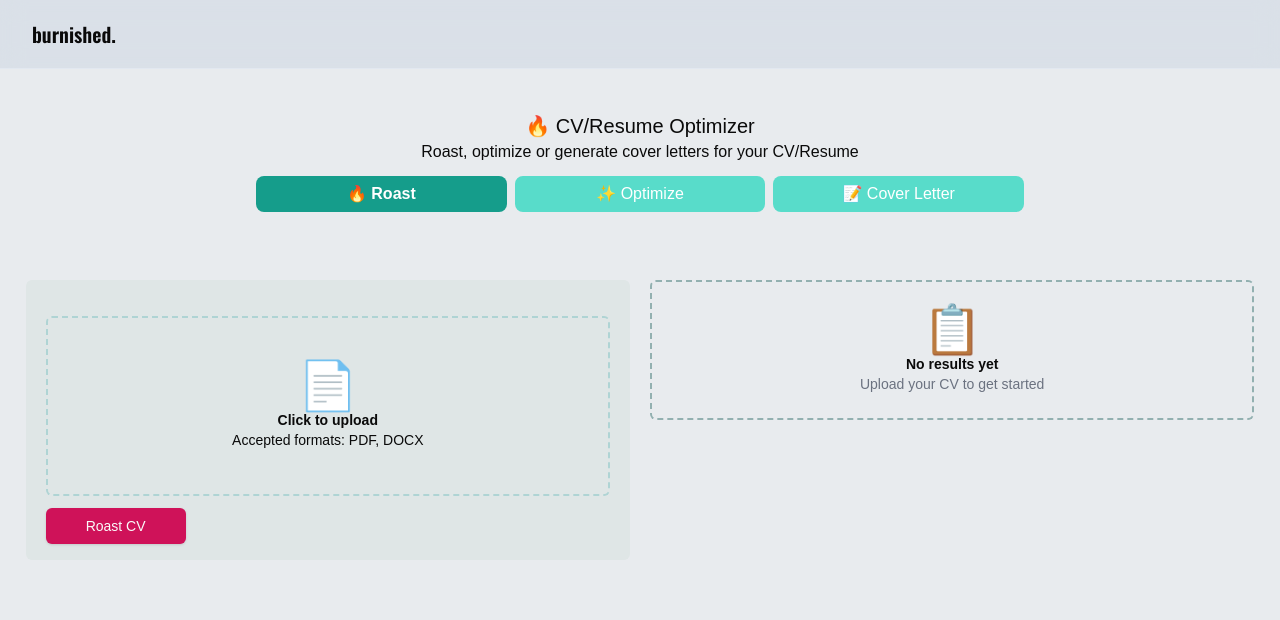
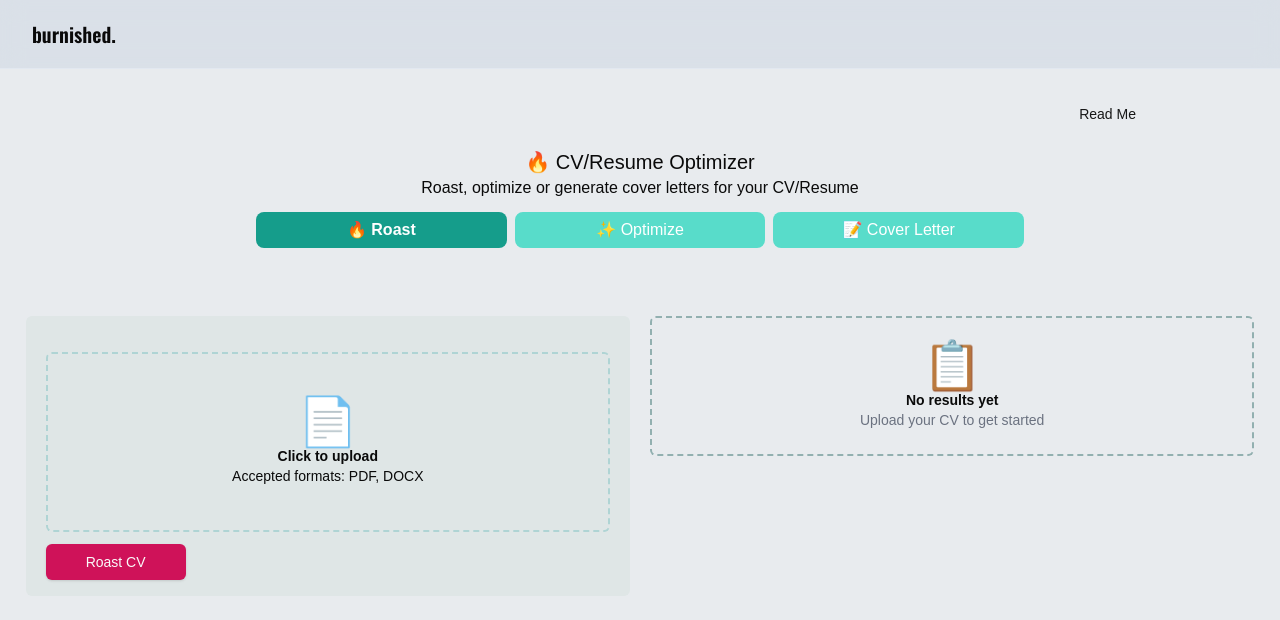
Before and after one commit to Emmanuella-codes/burnished, a Next.js app: page /burned in a window 1280 px wide. Shown: the top 620 px of the page. Built offline with nearby package versions, Linux system fonts and the light colour scheme; no server answers.

Commit message:
feat: added hover card to alert users on daily limit

```diff
--- a/package.json
+++ b/package.json
@@ -12,6 +12,7 @@
     "@dnd-kit/core": "^6.3.1",
     "@dnd-kit/sortable": "^10.0.0",
     "@radix-ui/react-dialog": "^1.1.15",
+    "@radix-ui/react-hover-card": "^1.1.15",
     "@radix-ui/react-slot": "^1.1.2",
     "@radix-ui/react-switch": "^1.1.3",
     "@radix-ui/react-toast": "^1.2.13",
--- a/src/components/Hero.tsx
+++ b/src/components/Hero.tsx
@@ -49,8 +49,8 @@ export default function Hero() {
     <div className="w-full px-3 flex flex-col gap-5 md:gap-9">
       <div className="w-full flex gap-2 md:gap-6 flex-col justify-center items-center">
         <h1 className="font-bold text-[1.4rem] leading-8 md:text-3xl md:max-w-[450px] lg:max-w-[480px] lg:text-4xl text-center">Get your {" "}
-          <span className="bg-gradient-to-r from-[#b721ff] to-[#21d4fd] bg-clip-text text-transparent">resume/cv</span> roasted and polished by A
-        I</h1>
+          <span className="bg-gradient-to-r from-[#b721ff] to-[#21d4fd] bg-clip-text text-transparent">resume/cv</span> roasted and polished by AI
+        </h1>
         <p className="lg:text-base lg:max-w-[77%] text-center">
           <span className="font-semibold">Your CV is probably trash. Let's fix that.</span> {" "}
           <br />
--- a/src/components/burned/index.tsx
+++ b/src/components/burned/index.tsx
@@ -3,12 +3,20 @@ import { useSnapshot } from "valtio";
 import FormView from "../FormView";
 import ResultView from "../ResultView";
 import { burnedActions, burnedStore } from "@/store/burnedStore";
+import { HoverCardCmp } from "../compositions/HoverCardCmp";
 
 export default function BurnedCmp() {
   const snap = useSnapshot(burnedStore);
 
   return (
-    <div className="w-full flex flex-col items-center lg:gap-y-8 overflow-hidden">
+    <div className="w-full overflow-hidden">
+      <div className="w-[90%]">
+        <div className="w-full flex justify-end">
+          <HoverCardCmp />
+        </div>
+      </div>
+
+      <div className="w-full flex flex-col items-center lg:gap-y-8">
         <div className="lg:w-[60%] flex-shrink-0 py-4">
           <div className="flex flex-col items-center mb-3">
             <h2 className="text-xl">🔥 CV/Resume Optimizer</h2>
@@ -42,5 +50,7 @@ export default function BurnedCmp() {
           </div>
         </div>
       </div>
+    </div>
+
   );
 }
--- /dev/null
+++ b/src/components/compositions/HoverCardCmp.tsx
@@ -0,0 +1,20 @@
+import { Button } from "../ui/button";
+import { HoverCard, HoverCardContent, HoverCardTrigger } from "../ui/hover-card";
+
+export function HoverCardCmp() {
+  return (
+    <HoverCard>
+      <HoverCardTrigger asChild>
+        <Button variant="link">Read Me</Button>
+      </HoverCardTrigger>
+      <HoverCardContent className="w-80">
+        <div className="flex justify-between gap-4">
+          <h3 className="text-sm font-medium">
+            To keep things fair, you can make 2 requests per day across all features.
+            Your limit automatically resets at midnight (12:00 AM).
+          </h3>
+        </div>
+      </HoverCardContent>
+    </HoverCard>
+  );
+}
--- /dev/null
+++ b/src/components/ui/hover-card.tsx
@@ -0,0 +1,29 @@
+"use client"
+
+import * as React from "react"
+import * as HoverCardPrimitive from "@radix-ui/react-hover-card"
+
+import { cn } from "@/lib/utils"
+
+const HoverCard = HoverCardPrimitive.Root
+
+const HoverCardTrigger = HoverCardPrimitive.Trigger
+
+const HoverCardContent = React.forwardRef<
+  React.ElementRef<typeof HoverCardPrimitive.Content>,
+  React.ComponentPropsWithoutRef<typeof HoverCardPrimitive.Content>
+>(({ className, align = "center", sideOffset = 4, ...props }, ref) => (
+  <HoverCardPrimitive.Content
+    ref={ref}
+    align={align}
+    sideOffset={sideOffset}
+    className={cn(
+      "z-50 w-64 rounded-md border bg-popover p-4 text-popover-foreground shadow-md outline-none data-[state=open]:animate-in data-[state=closed]:animate-out data-[state=closed]:fade-out-0 data-[state=open]:fade-in-0 data-[state=closed]:zoom-out-95 data-[state=open]:zoom-in-95 data-[side=bottom]:slide-in-from-top-2 data-[side=left]:slide-in-from-right-2 data-[side=right]:slide-in-from-left-2 data-[side=top]:slide-in-from-bottom-2 origin-[--radix-hover-card-content-transform-origin]",
+      className
+    )}
+    {...props}
+  />
+))
+HoverCardContent.displayName = HoverCardPrimitive.Content.displayName
+
+export { HoverCard, HoverCardTrigger, HoverCardContent }
```
Also changed, not shown: 1 other file (tests, documents, lock files or other folders). Lines whose indentation alone changed are shown as unchanged.
